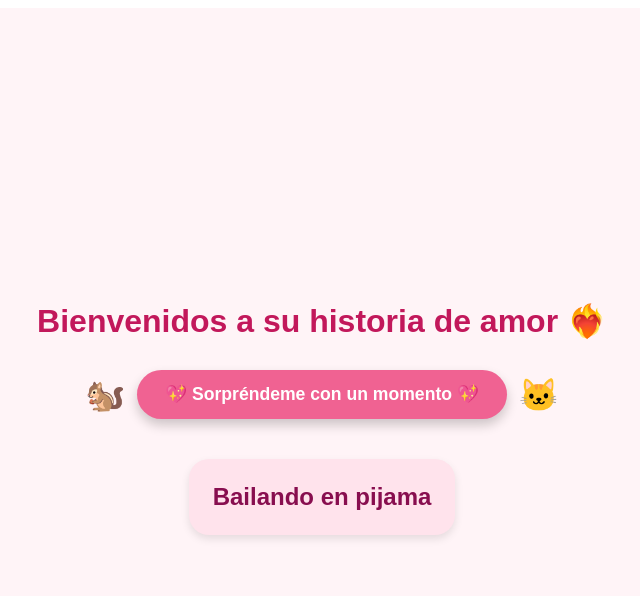
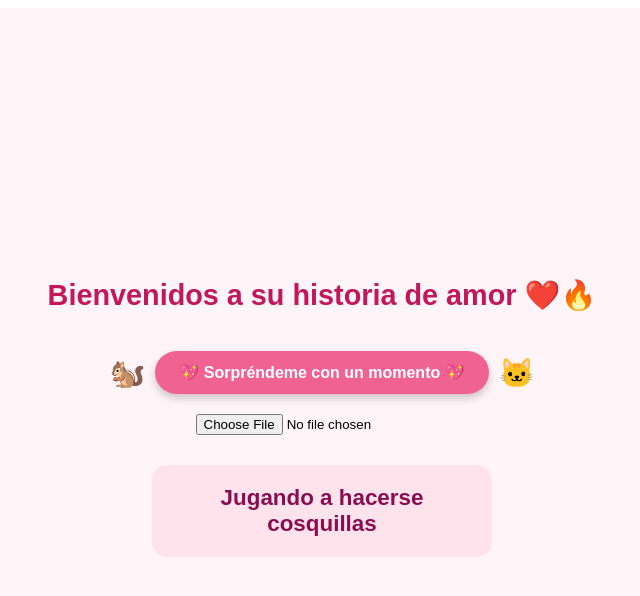
Before and after one commit to Jolual93/sad-banzai-hxdwst, a React (Create React App) app: page / in a window 1280 px wide. Both pictures are taken after a click on the button "💖 Sorpréndeme con un momento 💖". Shown: the top 596 px of the page, without its empty margins (318-958 px from the left). Built offline with nearby package versions, Linux system fonts and the light colour scheme.

Commit message:
Update App.js

```diff
--- a/src/App.js
+++ b/src/App.js
@@ -1,19 +1,108 @@
 import React, { useState } from "react";
 
-const momentos = [
-  "Beso al atardecer",
-  "Abrazados bajo una manta",
-  "Dándose un beso en la frente",
-  "Caminando de la mano",
-  "Sacando la lengua los dos",
-  "Usando disfraces ridículos",
-  "En la arena, sin zapatos",
-  "Saltando juntos",
-  "Foto en medio de una carcajada",
-  "Bailando en pijama",
-  "Jugando con confeti",
-  "Foto en una carrera de cucharas 🥄"
-];
+const momentos = `
+Beso al atardecer
+Abrazados bajo una manta
+Dándose un beso en la frente
+Caminando de la mano
+Mirándose a los ojos
+Cena con velas
+Compartiendo un café
+Sonriendo con los ojos cerrados
+En la cama, mirándose
+Acariciando el rostro del otro
+Escribiendo una carta de amor
+En la playa al anochecer
+Bailando lento
+Llevando flores
+En una banca del parque
+Dibujando un corazón juntos
+Poniéndose la mano en el pecho
+Tomados de la cintura
+Cantándose una canción
+Compartiendo un postre
+Tapándose con una sola bufanda
+Cruzando miradas cómplices
+Tocándose las narices
+Con una foto polaroid entre los labios
+Haciendo un picnic
+Leyendo juntos un libro de amor
+Imitando una escena de película
+Con la ropa del otro
+Bailando como locos en la calle
+Sacando la lengua los dos
+Usando disfraces ridículos
+Jugando con espuma de afeitar
+Posando como superhéroes
+Foto bajo la ducha con ropa
+Uno cargando al otro sin sentido
+Poniéndose caras de monstruo
+Sosteniendo objetos como micrófonos
+Con calcetines en las manos
+En la cocina haciendo un desastre
+Fotos con ropa al revés
+Jugando con pintura de dedos
+Enfundados en sábanas como fantasmas
+Con gafas gigantes
+Haciendo muecas extremas
+Usando filtros absurdos
+En el suelo como si se hubieran caído
+Imitando emojis
+En una posición de yoga imposible
+Simulando estar atrapados
+Como si fueran personajes de anime
+Como si acabaran de pelear (falsamente dramáticos)
+Caminando por un sendero
+Tocando hojas o flores
+Bajo un árbol grande
+Sentados en una roca
+Mojándose con lluvia suave
+En la arena, sin zapatos
+Sosteniendo frutas del campo
+Entre plantas altas
+Al lado de un río
+Mirando al horizonte
+Con los pies sumergidos en agua
+En una hamaca
+Con el viento alborotando el cabello
+Junto a una fogata
+Tocando la corteza de un árbol
+Con un animalito silvestre
+Mirando las nubes tumbados
+Sosteniendo una flor
+Caminando descalzos
+Con hojas secas en las manos
+A la sombra de un árbol
+Acariciando la tierra
+Tocando el agua con los dedos
+Sentados sobre el pasto
+En una cabaña o lugar rústico
+Haciendo burbujas de jabón
+Jugando a hacerse cosquillas
+Saltando juntos
+Foto en medio de una carcajada
+Corriendo con un globo
+Inflando los cachetes
+Comiendo algo y manchándose
+Simulando una pelea de almohadas
+Jugando con plastilina
+Con gafas de sol grandes
+Haciendo una torre humana
+Bailando en pijama
+Haciendo como si uno fuera un zombi
+Jugando a ver quién se ríe primero
+Tomando helado de forma exagerada
+Cantando a gritos
+Foto mientras juegan cartas o dados
+Simulando ser chefs famosos
+Riéndose de una caída falsa
+Disfrazados de abuelitos
+Jugando con confeti
+Haciendo una cara seria por competencia
+Haciendo una burbuja con chicle
+Tapándose los ojos el uno al otro
+Foto en una carrera de cucharas y huevo
+`.split("\n").filter(m => m.trim() !== "");
 
 export default function App() {
   const [momentoActual, setMomentoActual] = useState(null);
@@ -32,49 +121,57 @@ export default function App() {
         justifyContent: "center",
         alignItems: "center",
         backgroundColor: "#fff4f7",
-        fontFamily: "sans-serif",
-        textAlign: "center"
+        fontFamily: "sans-serif"
       }}
     >
-      <h1 style={{ color: "#c2185b", fontSize: "2rem", marginBottom: 30 }}>
-        Bienvenidos a su historia de amor ❤️‍🔥
+      <h1 style={{ color: "#c2185b", fontSize: "1.8rem" }}>
+        Bienvenidos a su historia de amor ❤️🔥
       </h1>
-      <div style={{ display: "flex", alignItems: "center", gap: "12px" }}>
-        <span style={{ fontSize: "2rem" }}>🐿️</span>
+      <div
+        style={{
+          display: "flex",
+          alignItems: "center",
+          gap: "10px",
+          marginTop: 20
+        }}
+      >
+        <span style={{ fontSize: "1.8rem", animation: "bounce 2s infinite" }}>🐿️</span>
         <button
           onClick={obtenerMomento}
           style={{
-            padding: "14px 28px",
-            fontSize: "1.1rem",
+            padding: "12px 24px",
+            fontSize: "1rem",
             backgroundColor: "#f06292",
             border: "none",
-            borderRadius: "30px",
+            borderRadius: "25px",
             color: "white",
             fontWeight: "bold",
-            boxShadow: "0 6px 12px rgba(0, 0, 0, 0.2)",
+            boxShadow: "0 4px 8px rgba(0, 0, 0, 0.2)",
             cursor: "pointer",
             transition: "transform 0.2s"
           }}
-          onMouseOver={(e) => (e.target.style.transform = "scale(1.07)")}
+          onMouseOver={(e) => (e.target.style.transform = "scale(1.05)")}
           onMouseOut={(e) => (e.target.style.transform = "scale(1)")}
         >
           💖 Sorpréndeme con un momento 💖
         </button>
-        <span style={{ fontSize: "2rem" }}>🐱</span>
+        <span style={{ fontSize: "1.8rem", animation: "bounce 2s infinite" }}>🐱</span>
       </div>
+
+      <input type="file" style={{ marginTop: 20 }} />
+
       {momentoActual && (
         <div
           style={{
-            marginTop: 40,
-            padding: 24,
-            borderRadius: 20,
+            marginTop: 30,
+            padding: 20,
+            borderRadius: 15,
             backgroundColor: "#ffe3ec",
             color: "#880e4f",
-            fontSize: "1.5rem",
+            fontSize: "1.4rem",
             fontWeight: "bold",
-            maxWidth: 320,
-            textAlign: "center",
-            boxShadow: "0 4px 8px rgba(0,0,0,0.1)"
+            maxWidth: 300,
+            textAlign: "center"
           }}
         >
           {momentoActual}
```
